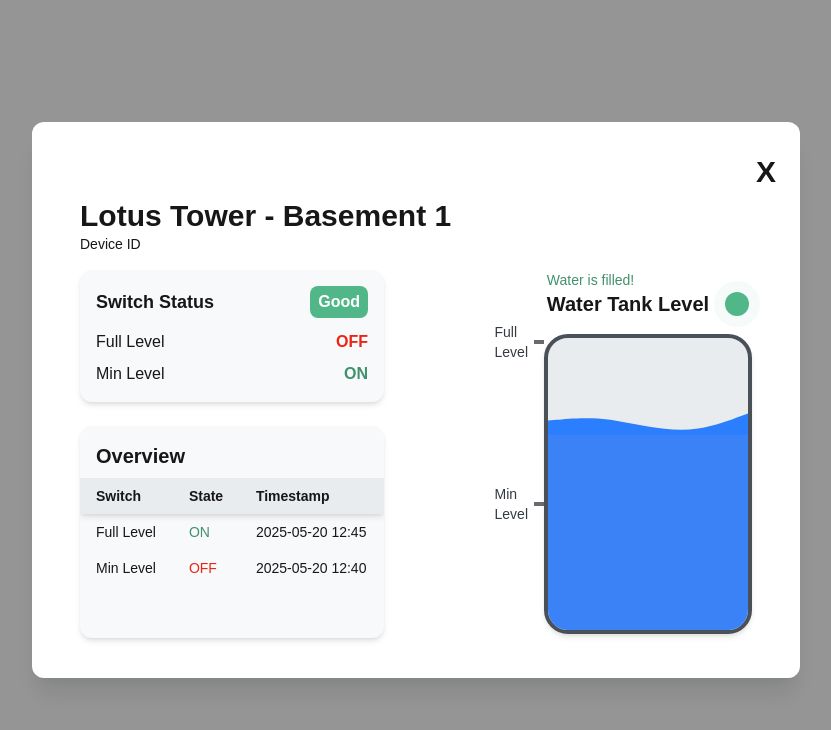
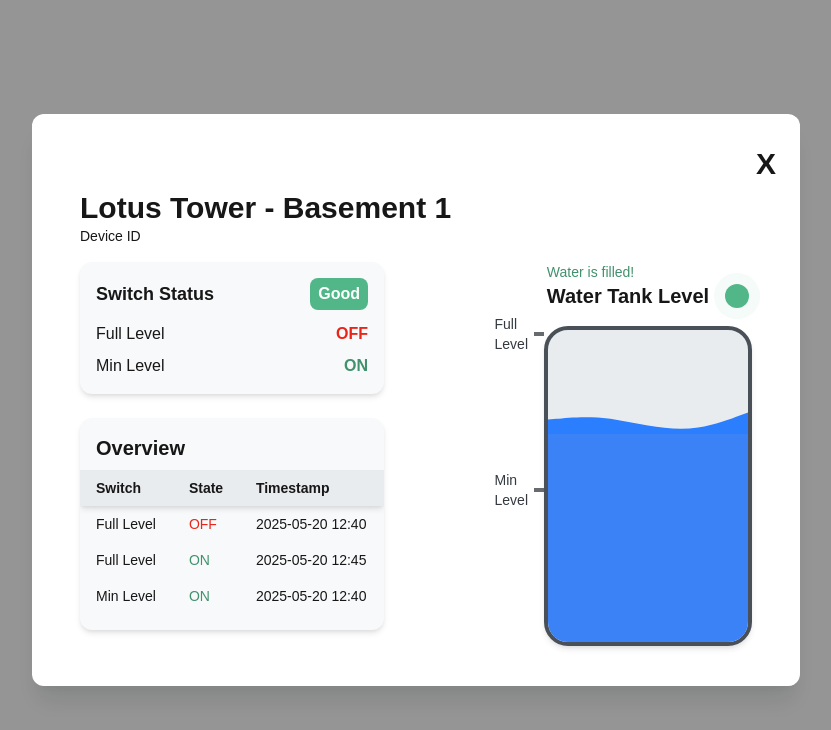
Before and after one commit to AmaCrisn/IOT-Dashboard, a Next.js app: page /water-tank in a window 1280 px wide. Shown: the top 730 px of the page, without its empty margins (224-1055 px from the left). Built offline with nearby package versions, Linux system fonts and the light colour scheme.

Commit message:
Update few styles

```diff
--- a/app/water-tank/page.js
+++ b/app/water-tank/page.js
@@ -4,7 +4,7 @@ import Link from "next/link";
 
 export default function WaterTank({ onClose }) {
   return (
-    <div className="fixed inset-0 z-50 flex items-center justify-center bg-black bg-opacity-40 px-3">
+    <div className="fixed inset-0 z-50 flex items-center justify-center bg-black bg-opacity-40 px-3 duration-300">
       <div className="bg-white rounded-xl shadow-xl w-full max-w-3xl overflow-y-auto py-4 max-h-[90vh]">
         <div className="p-2 sm:p-4">
           {/* Close Button */}
@@ -72,12 +72,17 @@ export default function WaterTank({ onClose }) {
                           <tbody>
                             <tr>
                               <td className="px-4 py-2">Full Level</td>
+                              <td className="px-4 py-2 text-red-400">OFF</td>
+                              <td className="px-4 py-2">2025-05-20 12:40</td>
+                            </tr>
+                            <tr>
+                              <td className="px-4 py-2">Full Level</td>
                               <td className="px-4 py-2 text-green-400">ON</td>
                               <td className="px-4 py-2">2025-05-20 12:45</td>
                             </tr>
                             <tr>
                               <td className="px-4 py-2">Min Level</td>
-                              <td className="px-4 py-2 text-red-400">OFF</td>
+                              <td className="px-4 py-2 text-green-400">ON</td>
                               <td className="px-4 py-2">2025-05-20 12:40</td>
                             </tr>
                           </tbody>
@@ -108,7 +113,7 @@ export default function WaterTank({ onClose }) {
                       </div>
 
                       {/* Water tank visualization */}
-                      <div className="relative w-40 h-[300px] sm:w-52 sm:h-[300px]">
+                      <div className="relative w-40 h-80 sm:w-52">
                         {/* Water Tank */}
                         <div className="relative w-full h-full border-4 border-gray-600 rounded-3xl overflow-hidden bg-gray-100 shadow-md">
                           <div className="absolute bottom-0 w-full h-2/3 bg-blue-500 transition-all duration-500 rounded-b-2xl">
@@ -138,7 +143,7 @@ export default function WaterTank({ onClose }) {
                         </div>
 
                         {/* Min Level Marker */}
-                        <div className="absolute top-1/2 right-full ml-2 flex items-center">
+                        <div className="absolute top-[45%] right-full ml-2 flex items-center">
                           <span className="ml-2 text-sm font-medium text-gray-700">
                             Min Level
                           </span>
```
